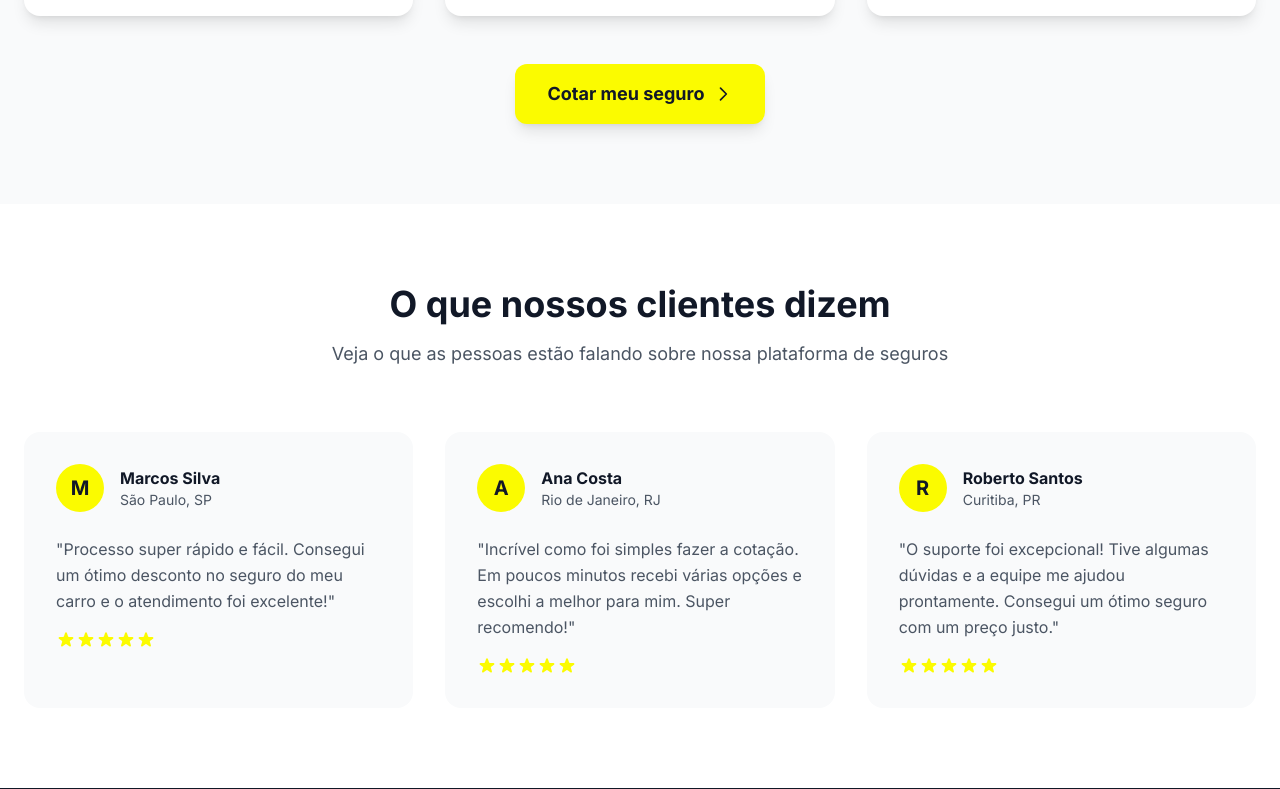
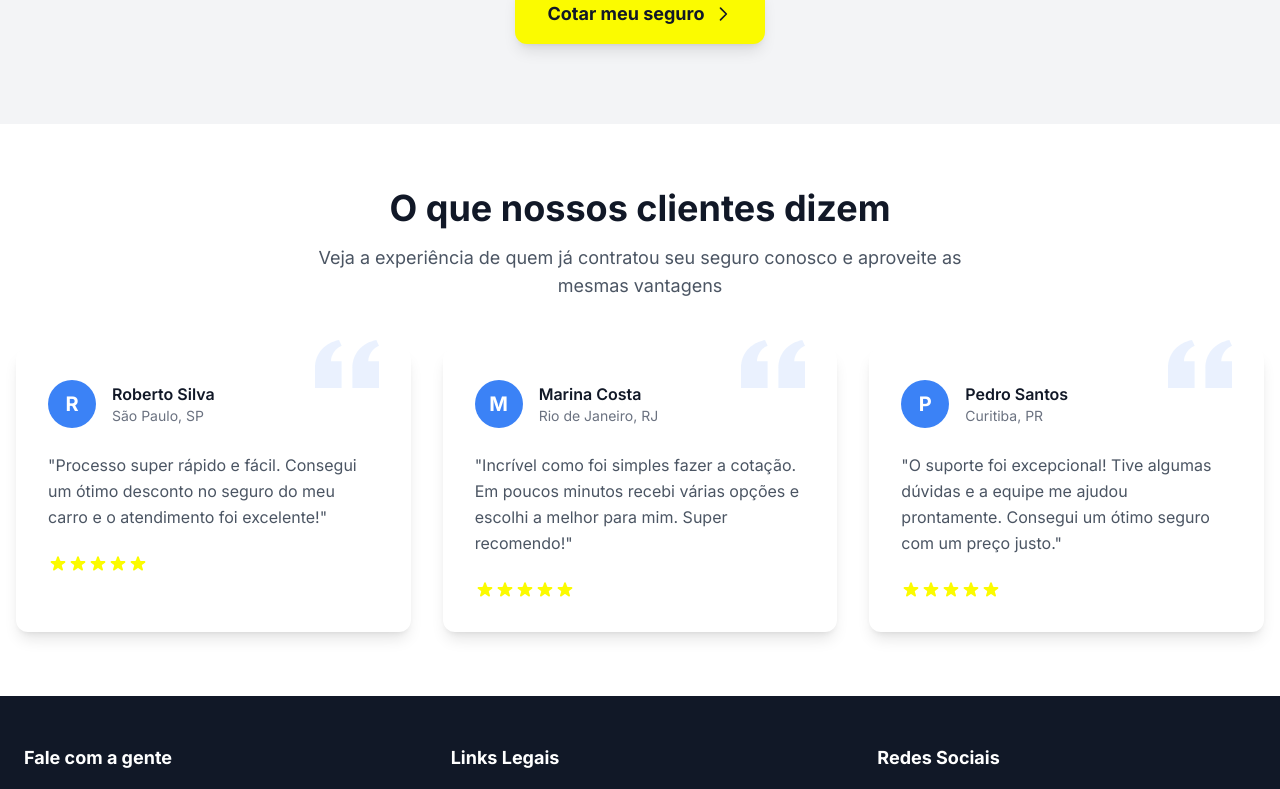
Before and after one commit to guskcoder/apv-seguros, a Next.js app: page / in a window 1280 px wide. Shown: the part 980-1769 px from the top of the page. Built offline with nearby package versions, Linux system fonts and the light colour scheme.

Commit message:
update depoimentos

```diff
--- a/app/page.tsx
+++ b/app/page.tsx
@@ -32,7 +32,7 @@ export default function Home() {
       </header>
 
       {/* Hero Section */}
-      <section className="relative min-h-[70vh] flex items-center overflow-hidden py-12 md:py-6">
+      <section className="relative min-h-[60vh] flex items-center overflow-hidden py-12 md:py-4">
         {/* Background Image with Overlay */}
         <div className="absolute inset-0 z-0">
           <Image
@@ -45,8 +45,8 @@ export default function Home() {
           <div className="absolute inset-0 bg-gradient-to-r from-gray-900/95 to-gray-900/80"></div>
         </div>
 
-        <div className="container mx-auto px-6 relative z-10">
-          <div className="grid md:grid-cols-2 gap-12 items-center py-8 md:py-4">
+        <div className="container mx-auto px-4 py-8 md:py-4 relative z-10">
+          <div className="grid md:grid-cols-2 gap-12 items-center">
             <div className="text-left">
               <span className="text-secondary font-medium mb-4 block">
                 Segurança para seu veículo
@@ -114,7 +114,7 @@ export default function Home() {
       </section>
 
       {/* Benefits Section */}
-      <section className="py-20 bg-gray-50">
+      <section className="py-20 bg-gray-100">
         <div className="container mx-auto px-6">
           <div className="grid md:grid-cols-3 gap-8">
             {/* Benefit 1 */}
@@ -200,114 +200,132 @@ export default function Home() {
       </section>
 
       {/* Testimonials Section */}
-      <section className="py-20 bg-white">
-        <div className="container mx-auto px-6">
-          <div className="text-center mb-16">
-            <h2 className="text-3xl md:text-4xl font-bold mb-4 text-gray-900">
+      <section className="py-16 bg-white">
+        <div className="container mx-auto px-4">
+          <div className="text-center mb-12">
+            <h2 className="text-3xl md:text-4xl font-bold text-gray-900 mb-4">
               O que nossos clientes dizem
             </h2>
             <p className="text-gray-600 text-lg max-w-2xl mx-auto">
-              Veja o que as pessoas estão falando sobre nossa plataforma de seguros
+              Veja a experiência de quem já contratou seu seguro conosco e
+              aproveite as mesmas vantagens
             </p>
           </div>
 
-          <div className="grid md:grid-cols-3 gap-8">
-            {/* Testimonial 1 */}
-            <div className="bg-gray-50 p-8 rounded-2xl">
+          <div className="grid grid-cols-1 md:grid-cols-3 gap-8">
+            {/* Card 1 */}
+            <div className="bg-white rounded-xl shadow-lg p-8 hover:shadow-xl transition-shadow duration-300 relative">
+              <div className="absolute -top-4 right-8 text-primary opacity-10">
+                <svg
+                  className="w-16 h-16"
+                  fill="currentColor"
+                  viewBox="0 0 24 24"
+                >
+                  <path d="M14.017 21v-7.391c0-5.704 3.731-9.57 8.983-10.609l.995 2.151c-2.432.917-3.995 3.638-3.995 5.849h4v10h-9.983zm-14.017 0v-7.391c0-5.704 3.748-9.57 9-10.609l.996 2.151c-2.433.917-3.996 3.638-3.996 5.849h3.983v10h-9.983z" />
+                </svg>
+              </div>
               <div className="flex items-center mb-6">
-                <div className="w-12 h-12 bg-secondary rounded-full flex items-center justify-center font-bold text-gray-900 text-xl">
+                <div className="w-12 h-12 bg-primary rounded-full flex items-center justify-center text-white text-xl font-bold">
+                  R
+                </div>
+                <div className="ml-4">
+                  <h3 className="font-semibold text-gray-900">Roberto Silva</h3>
+                  <p className="text-gray-500 text-sm">São Paulo, SP</p>
+                </div>
+              </div>
+              <p className="text-gray-600 leading-relaxed mb-6">
+                &quot;Processo super rápido e fácil. Consegui um ótimo desconto
+                no seguro do meu carro e o atendimento foi excelente!&quot;
+              </p>
+              <div className="flex text-secondary">
+                {[...Array(5)].map((_, i) => (
+                  <svg
+                    key={i}
+                    className="w-5 h-5"
+                    fill="currentColor"
+                    viewBox="0 0 20 20"
+                  >
+                    <path d="M9.049 2.927c.3-.921 1.603-.921 1.902 0l1.07 3.292a1 1 0 00.95.69h3.462c.969 0 1.371 1.24.588 1.81l-2.8 2.034a1 1 0 00-.364 1.118l1.07 3.292c.3.921-.755 1.688-1.54 1.118l-2.8-2.034a1 1 0 00-1.175 0l-2.8 2.034c-.784.57-1.838-.197-1.539-1.118l1.07-3.292a1 1 0 00-.364-1.118L2.98 8.72c-.783-.57-.38-1.81.588-1.81h3.461a1 1 0 00.951-.69l1.07-3.292z" />
+                  </svg>
+                ))}
+              </div>
+            </div>
+
+            {/* Card 2 */}
+            <div className="bg-white rounded-xl shadow-lg p-8 hover:shadow-xl transition-shadow duration-300 relative">
+              <div className="absolute -top-4 right-8 text-primary opacity-10">
+                <svg
+                  className="w-16 h-16"
+                  fill="currentColor"
+                  viewBox="0 0 24 24"
+                >
+                  <path d="M14.017 21v-7.391c0-5.704 3.731-9.57 8.983-10.609l.995 2.151c-2.432.917-3.995 3.638-3.995 5.849h4v10h-9.983zm-14.017 0v-7.391c0-5.704 3.748-9.57 9-10.609l.996 2.151c-2.433.917-3.996 3.638-3.996 5.849h3.983v10h-9.983z" />
+                </svg>
+              </div>
+              <div className="flex items-center mb-6">
+                <div className="w-12 h-12 bg-primary rounded-full flex items-center justify-center text-white text-xl font-bold">
                   M
                 </div>
                 <div className="ml-4">
-                  <h4 className="font-bold text-gray-900">Marcos Silva</h4>
-                  <p className="text-gray-600 text-sm">São Paulo, SP</p>
+                  <h3 className="font-semibold text-gray-900">Marina Costa</h3>
+                  <p className="text-gray-500 text-sm">Rio de Janeiro, RJ</p>
                 </div>
               </div>
-              <p className="text-gray-600 leading-relaxed">
-                &quot;Processo super rápido e fácil. Consegui um ótimo desconto no seguro do meu carro e o atendimento foi excelente!&quot;
+              <p className="text-gray-600 leading-relaxed mb-6">
+                &quot;Incrível como foi simples fazer a cotação. Em poucos
+                minutos recebi várias opções e escolhi a melhor para mim. Super
+                recomendo!&quot;
               </p>
-              <div className="mt-4 flex text-secondary">
-                <svg className="w-5 h-5" fill="currentColor" viewBox="0 0 20 20">
-                  <path d="M9.049 2.927c.3-.921 1.603-.921 1.902 0l1.07 3.292a1 1 0 00.95.69h3.462c.969 0 1.371 1.24.588 1.81l-2.8 2.034a1 1 0 00-.364 1.118l1.07 3.292c.3.921-.755 1.688-1.54 1.118l-2.8-2.034a1 1 0 00-1.175 0l-2.8 2.034c-.784.57-1.838-.197-1.539-1.118l1.07-3.292a1 1 0 00-.364-1.118L2.98 8.72c-.783-.57-.38-1.81.588-1.81h3.461a1 1 0 00.951-.69l1.07-3.292z" />
-                </svg>
-                <svg className="w-5 h-5" fill="currentColor" viewBox="0 0 20 20">
-                  <path d="M9.049 2.927c.3-.921 1.603-.921 1.902 0l1.07 3.292a1 1 0 00.95.69h3.462c.969 0 1.371 1.24.588 1.81l-2.8 2.034a1 1 0 00-.364 1.118l1.07 3.292c.3.921-.755 1.688-1.54 1.118l-2.8-2.034a1 1 0 00-1.175 0l-2.8 2.034c-.784.57-1.838-.197-1.539-1.118l1.07-3.292a1 1 0 00-.364-1.118L2.98 8.72c-.783-.57-.38-1.81.588-1.81h3.461a1 1 0 00.951-.69l1.07-3.292z" />
-                </svg>
-                <svg className="w-5 h-5" fill="currentColor" viewBox="0 0 20 20">
-                  <path d="M9.049 2.927c.3-.921 1.603-.921 1.902 0l1.07 3.292a1 1 0 00.95.69h3.462c.969 0 1.371 1.24.588 1.81l-2.8 2.034a1 1 0 00-.364 1.118l1.07 3.292c.3.921-.755 1.688-1.54 1.118l-2.8-2.034a1 1 0 00-1.175 0l-2.8 2.034c-.784.57-1.838-.197-1.539-1.118l1.07-3.292a1 1 0 00-.364-1.118L2.98 8.72c-.783-.57-.38-1.81.588-1.81h3.461a1 1 0 00.951-.69l1.07-3.292z" />
-                </svg>
-                <svg className="w-5 h-5" fill="currentColor" viewBox="0 0 20 20">
-                  <path d="M9.049 2.927c.3-.921 1.603-.921 1.902 0l1.07 3.292a1 1 0 00.95.69h3.462c.969 0 1.371 1.24.588 1.81l-2.8 2.034a1 1 0 00-.364 1.118l1.07 3.292c.3.921-.755 1.688-1.54 1.118l-2.8-2.034a1 1 0 00-1.175 0l-2.8 2.034c-.784.57-1.838-.197-1.539-1.118l1.07-3.292a1 1 0 00-.364-1.118L2.98 8.72c-.783-.57-.38-1.81.588-1.81h3.461a1 1 0 00.951-.69l1.07-3.292z" />
-                </svg>
-                <svg className="w-5 h-5" fill="currentColor" viewBox="0 0 20 20">
-                  <path d="M9.049 2.927c.3-.921 1.603-.921 1.902 0l1.07 3.292a1 1 0 00.95.69h3.462c.969 0 1.371 1.24.588 1.81l-2.8 2.034a1 1 0 00-.364 1.118l1.07 3.292c.3.921-.755 1.688-1.54 1.118l-2.8-2.034a1 1 0 00-1.175 0l-2.8 2.034c-.784.57-1.838-.197-1.539-1.118l1.07-3.292a1 1 0 00-.364-1.118L2.98 8.72c-.783-.57-.38-1.81.588-1.81h3.461a1 1 0 00.951-.69l1.07-3.292z" />
-                </svg>
+              <div className="flex text-secondary">
+                {[...Array(5)].map((_, i) => (
+                  <svg
+                    key={i}
+                    className="w-5 h-5"
+                    fill="currentColor"
+                    viewBox="0 0 20 20"
+                  >
+                    <path d="M9.049 2.927c.3-.921 1.603-.921 1.902 0l1.07 3.292a1 1 0 00.95.69h3.462c.969 0 1.371 1.24.588 1.81l-2.8 2.034a1 1 0 00-.364 1.118l1.07 3.292c.3.921-.755 1.688-1.54 1.118l-2.8-2.034a1 1 0 00-1.175 0l-2.8 2.034c-.784.57-1.838-.197-1.539-1.118l1.07-3.292a1 1 0 00-.364-1.118L2.98 8.72c-.783-.57-.38-1.81.588-1.81h3.461a1 1 0 00.951-.69l1.07-3.292z" />
+                  </svg>
+                ))}
               </div>
             </div>
 
-            {/* Testimonial 2 */}
-            <div className="bg-gray-50 p-8 rounded-2xl">
+            {/* Card 3 */}
+            <div className="bg-white rounded-xl shadow-lg p-8 hover:shadow-xl transition-shadow duration-300 relative">
+              <div className="absolute -top-4 right-8 text-primary opacity-10">
+                <svg
+                  className="w-16 h-16"
+                  fill="currentColor"
+                  viewBox="0 0 24 24"
+                >
+                  <path d="M14.017 21v-7.391c0-5.704 3.731-9.57 8.983-10.609l.995 2.151c-2.432.917-3.995 3.638-3.995 5.849h4v10h-9.983zm-14.017 0v-7.391c0-5.704 3.748-9.57 9-10.609l.996 2.151c-2.433.917-3.996 3.638-3.996 5.849h3.983v10h-9.983z" />
+                </svg>
+              </div>
               <div className="flex items-center mb-6">
-                <div className="w-12 h-12 bg-secondary rounded-full flex items-center justify-center font-bold text-gray-900 text-xl">
-                  A
+                <div className="w-12 h-12 bg-primary rounded-full flex items-center justify-center text-white text-xl font-bold">
+                  P
                 </div>
                 <div className="ml-4">
-                  <h4 className="font-bold text-gray-900">Ana Costa</h4>
-                  <p className="text-gray-600 text-sm">Rio de Janeiro, RJ</p>
+                  <h3 className="font-semibold text-gray-900">Pedro Santos</h3>
+                  <p className="text-gray-500 text-sm">Curitiba, PR</p>
                 </div>
               </div>
-              <p className="text-gray-600 leading-relaxed">
-                &quot;Incrível como foi simples fazer a cotação. Em poucos minutos recebi várias opções e escolhi a melhor para mim. Super recomendo!&quot;
+              <p className="text-gray-600 leading-relaxed mb-6">
+                &quot;O suporte foi excepcional! Tive algumas dúvidas e a equipe
+                me ajudou prontamente. Consegui um ótimo seguro com um preço
+                justo.&quot;
               </p>
-              <div className="mt-4 flex text-secondary">
-                <svg className="w-5 h-5" fill="currentColor" viewBox="0 0 20 20">
-                  <path d="M9.049 2.927c.3-.921 1.603-.921 1.902 0l1.07 3.292a1 1 0 00.95.69h3.462c.969 0 1.371 1.24.588 1.81l-2.8 2.034a1 1 0 00-.364 1.118l1.07 3.292c.3.921-.755 1.688-1.54 1.118l-2.8-2.034a1 1 0 00-1.175 0l-2.8 2.034c-.784.57-1.838-.197-1.539-1.118l1.07-3.292a1 1 0 00-.364-1.118L2.98 8.72c-.783-.57-.38-1.81.588-1.81h3.461a1 1 0 00.951-.69l1.07-3.292z" />
-                </svg>
-                <svg className="w-5 h-5" fill="currentColor" viewBox="0 0 20 20">
-                  <path d="M9.049 2.927c.3-.921 1.603-.921 1.902 0l1.07 3.292a1 1 0 00.95.69h3.462c.969 0 1.371 1.24.588 1.81l-2.8 2.034a1 1 0 00-.364 1.118l1.07 3.292c.3.921-.755 1.688-1.54 1.118l-2.8-2.034a1 1 0 00-1.175 0l-2.8 2.034c-.784.57-1.838-.197-1.539-1.118l1.07-3.292a1 1 0 00-.364-1.118L2.98 8.72c-.783-.57-.38-1.81.588-1.81h3.461a1 1 0 00.951-.69l1.07-3.292z" />
-                </svg>
-                <svg className="w-5 h-5" fill="currentColor" viewBox="0 0 20 20">
-                  <path d="M9.049 2.927c.3-.921 1.603-.921 1.902 0l1.07 3.292a1 1 0 00.95.69h3.462c.969 0 1.371 1.24.588 1.81l-2.8 2.034a1 1 0 00-.364 1.118l1.07 3.292c.3.921-.755 1.688-1.54 1.118l-2.8-2.034a1 1 0 00-1.175 0l-2.8 2.034c-.784.57-1.838-.197-1.539-1.118l1.07-3.292a1 1 0 00-.364-1.118L2.98 8.72c-.783-.57-.38-1.81.588-1.81h3.461a1 1 0 00.951-.69l1.07-3.292z" />
-                </svg>
-                <svg className="w-5 h-5" fill="currentColor" viewBox="0 0 20 20">
-                  <path d="M9.049 2.927c.3-.921 1.603-.921 1.902 0l1.07 3.292a1 1 0 00.95.69h3.462c.969 0 1.371 1.24.588 1.81l-2.8 2.034a1 1 0 00-.364 1.118l1.07 3.292c.3.921-.755 1.688-1.54 1.118l-2.8-2.034a1 1 0 00-1.175 0l-2.8 2.034c-.784.57-1.838-.197-1.539-1.118l1.07-3.292a1 1 0 00-.364-1.118L2.98 8.72c-.783-.57-.38-1.81.588-1.81h3.461a1 1 0 00.951-.69l1.07-3.292z" />
-                </svg>
-                <svg className="w-5 h-5" fill="currentColor" viewBox="0 0 20 20">
-                  <path d="M9.049 2.927c.3-.921 1.603-.921 1.902 0l1.07 3.292a1 1 0 00.95.69h3.462c.969 0 1.371 1.24.588 1.81l-2.8 2.034a1 1 0 00-.364 1.118l1.07 3.292c.3.921-.755 1.688-1.54 1.118l-2.8-2.034a1 1 0 00-1.175 0l-2.8 2.034c-.784.57-1.838-.197-1.539-1.118l1.07-3.292a1 1 0 00-.364-1.118L2.98 8.72c-.783-.57-.38-1.81.588-1.81h3.461a1 1 0 00.951-.69l1.07-3.292z" />
-                </svg>
-              </div>
-            </div>
-
-            {/* Testimonial 3 */}
-            <div className="bg-gray-50 p-8 rounded-2xl">
-              <div className="flex items-center mb-6">
-                <div className="w-12 h-12 bg-secondary rounded-full flex items-center justify-center font-bold text-gray-900 text-xl">
-                  R
-                </div>
-                <div className="ml-4">
-                  <h4 className="font-bold text-gray-900">Roberto Santos</h4>
-                  <p className="text-gray-600 text-sm">Curitiba, PR</p>
-                </div>
-              </div>
-              <p className="text-gray-600 leading-relaxed">
-                &quot;O suporte foi excepcional! Tive algumas dúvidas e a equipe me ajudou prontamente. Consegui um ótimo seguro com um preço justo.&quot;
-              </p>
-              <div className="mt-4 flex text-secondary">
-                <svg className="w-5 h-5" fill="currentColor" viewBox="0 0 20 20">
-                  <path d="M9.049 2.927c.3-.921 1.603-.921 1.902 0l1.07 3.292a1 1 0 00.95.69h3.462c.969 0 1.371 1.24.588 1.81l-2.8 2.034a1 1 0 00-.364 1.118l1.07 3.292c.3.921-.755 1.688-1.54 1.118l-2.8-2.034a1 1 0 00-1.175 0l-2.8 2.034c-.784.57-1.838-.197-1.539-1.118l1.07-3.292a1 1 0 00-.364-1.118L2.98 8.72c-.783-.57-.38-1.81.588-1.81h3.461a1 1 0 00.951-.69l1.07-3.292z" />
-                </svg>
-                <svg className="w-5 h-5" fill="currentColor" viewBox="0 0 20 20">
-                  <path d="M9.049 2.927c.3-.921 1.603-.921 1.902 0l1.07 3.292a1 1 0 00.95.69h3.462c.969 0 1.371 1.24.588 1.81l-2.8 2.034a1 1 0 00-.364 1.118l1.07 3.292c.3.921-.755 1.688-1.54 1.118l-2.8-2.034a1 1 0 00-1.175 0l-2.8 2.034c-.784.57-1.838-.197-1.539-1.118l1.07-3.292a1 1 0 00-.364-1.118L2.98 8.72c-.783-.57-.38-1.81.588-1.81h3.461a1 1 0 00.951-.69l1.07-3.292z" />
-                </svg>
-                <svg className="w-5 h-5" fill="currentColor" viewBox="0 0 20 20">
-                  <path d="M9.049 2.927c.3-.921 1.603-.921 1.902 0l1.07 3.292a1 1 0 00.95.69h3.462c.969 0 1.371 1.24.588 1.81l-2.8 2.034a1 1 0 00-.364 1.118l1.07 3.292c.3.921-.755 1.688-1.54 1.118l-2.8-2.034a1 1 0 00-1.175 0l-2.8 2.034c-.784.57-1.838-.197-1.539-1.118l1.07-3.292a1 1 0 00-.364-1.118L2.98 8.72c-.783-.57-.38-1.81.588-1.81h3.461a1 1 0 00.951-.69l1.07-3.292z" />
-                </svg>
-                <svg className="w-5 h-5" fill="currentColor" viewBox="0 0 20 20">
-                  <path d="M9.049 2.927c.3-.921 1.603-.921 1.902 0l1.07 3.292a1 1 0 00.95.69h3.462c.969 0 1.371 1.24.588 1.81l-2.8 2.034a1 1 0 00-.364 1.118l1.07 3.292c.3.921-.755 1.688-1.54 1.118l-2.8-2.034a1 1 0 00-1.175 0l-2.8 2.034c-.784.57-1.838-.197-1.539-1.118l1.07-3.292a1 1 0 00-.364-1.118L2.98 8.72c-.783-.57-.38-1.81.588-1.81h3.461a1 1 0 00.951-.69l1.07-3.292z" />
-                </svg>
-                <svg className="w-5 h-5" fill="currentColor" viewBox="0 0 20 20">
-                  <path d="M9.049 2.927c.3-.921 1.603-.921 1.902 0l1.07 3.292a1 1 0 00.95.69h3.462c.969 0 1.371 1.24.588 1.81l-2.8 2.034a1 1 0 00-.364 1.118l1.07 3.292c.3.921-.755 1.688-1.54 1.118l-2.8-2.034a1 1 0 00-1.175 0l-2.8 2.034c-.784.57-1.838-.197-1.539-1.118l1.07-3.292a1 1 0 00-.364-1.118L2.98 8.72c-.783-.57-.38-1.81.588-1.81h3.461a1 1 0 00.951-.69l1.07-3.292z" />
-                </svg>
+              <div className="flex text-secondary">
+                {[...Array(5)].map((_, i) => (
+                  <svg
+                    key={i}
+                    className="w-5 h-5"
+                    fill="currentColor"
+                    viewBox="0 0 20 20"
+                  >
+                    <path d="M9.049 2.927c.3-.921 1.603-.921 1.902 0l1.07 3.292a1 1 0 00.95.69h3.462c.969 0 1.371 1.24.588 1.81l-2.8 2.034a1 1 0 00-.364 1.118l1.07 3.292c.3.921-.755 1.688-1.54 1.118l-2.8-2.034a1 1 0 00-1.175 0l-2.8 2.034c-.784.57-1.838-.197-1.539-1.118l1.07-3.292a1 1 0 00-.364-1.118L2.98 8.72c-.783-.57-.38-1.81.588-1.81h3.461a1 1 0 00.951-.69l1.07-3.292z" />
+                  </svg>
+                ))}
               </div>
             </div>
           </div>
```
